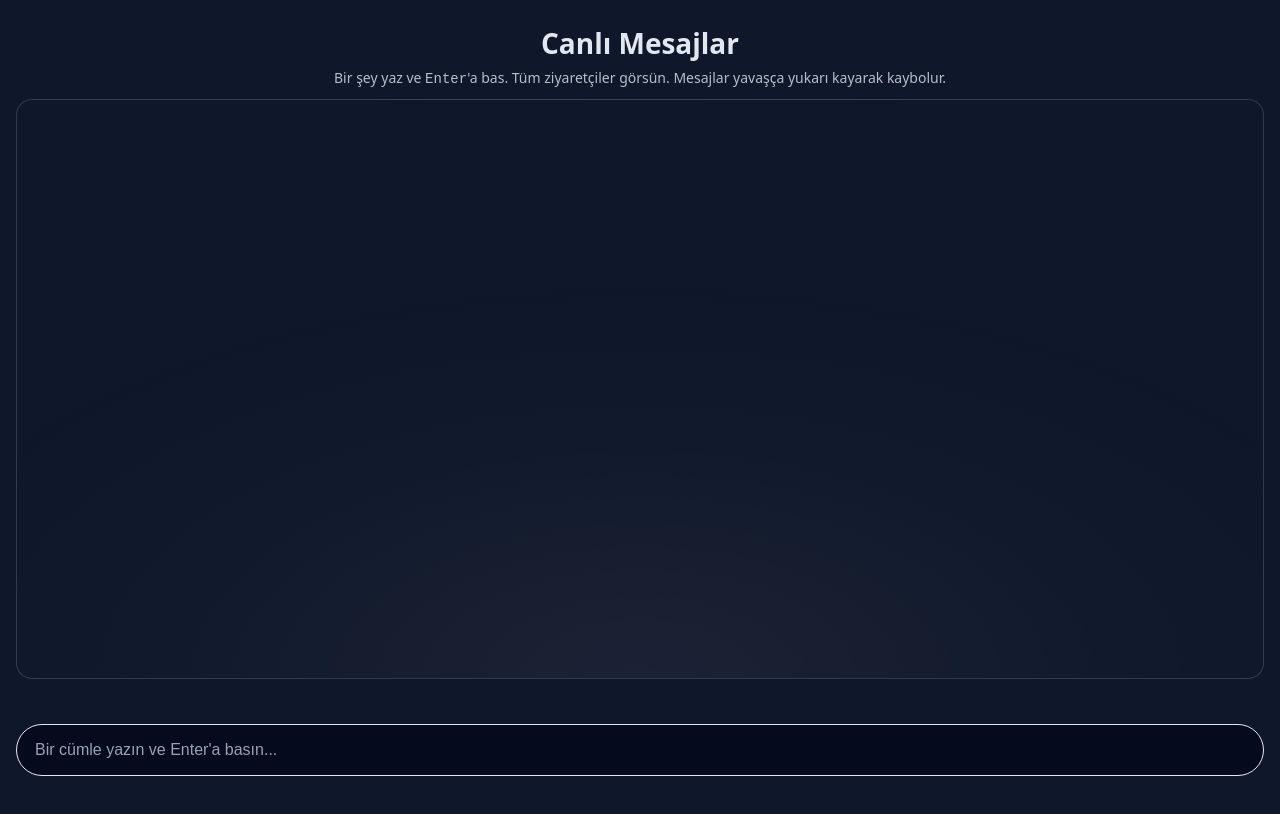
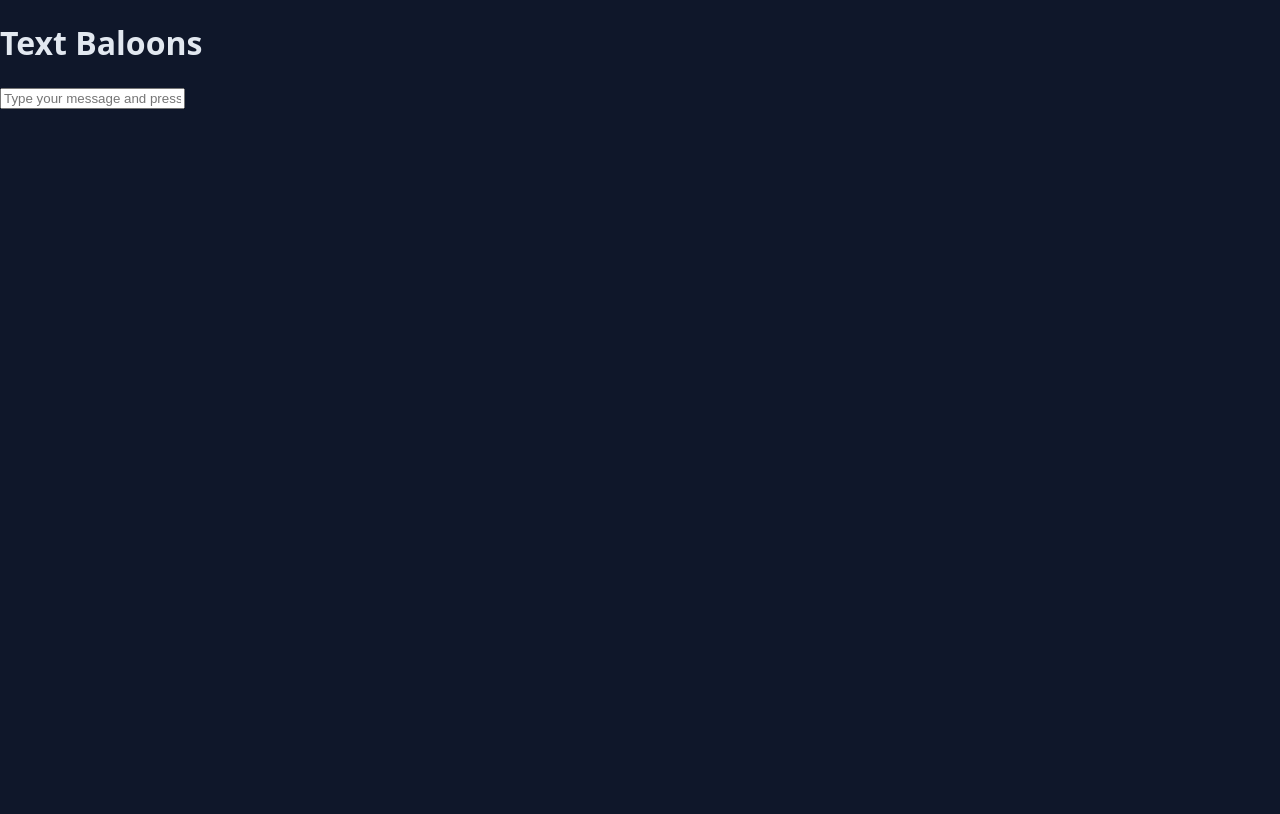
Before and after one commit to ermanatalay-ship-it/float, a website: page public/index.html in a window 1280 px wide. Drawn offline with nearby package versions, Linux system fonts and the light colour scheme; no server answers.

Commit message:
Update index.html

```diff
--- a/public/index.html
+++ b/public/index.html
@@ -1,35 +1,16 @@
-<!doctype html>
-<html lang="tr">
-  <head>
-    <meta charset="utf-8" />
-    <meta name="viewport" content="width=device-width, initial-scale=1" />
-    <title>Canlı Mesajlar</title>
-    <link rel="stylesheet" href="/styles.css" />
-  </head>
-  <body>
-    <main class="app">
-      <header class="top">
-        <h1>Canlı Mesajlar</h1>
-        <p>Bir şey yaz ve <kbd>Enter</kbd>'a bas. Tüm ziyaretçiler görsün. Mesajlar yavaşça yukarı kayarak kaybolur.</p>
-      </header>
-
-      <section class="board" id="board" aria-live="polite" aria-atomic="false"></section>
-
-      <form id="composer" autocomplete="off">
-        <input
-          id="messageInput"
-          name="message"
-          type="text"
-          placeholder="Bir cümle yazın ve Enter'a basın..."
-          maxlength="200"
-          aria-label="Mesaj girişi"
-          autofocus
-          required
-        />
-      </form>
-    </main>
-
-    <script src="/socket.io/socket.io.min.js"></script>
-    <script src="/script.js" type="module"></script>
-  </body>
+<!DOCTYPE html>
+<html lang="en">
+<head>
+    <meta charset="UTF-8">
+    <title>Text Baloons</title>
+    <link rel="stylesheet" href="styles.css">
+</head>
+<body>
+    <h1>Text Baloons</h1>
+    <div id="message-container"></div>
+    <input type="text" id="message-input" placeholder="Type your message and press Enter">
+    <script src="/socket.io/socket.io.js"></script>
+    <script src="util.js"></script>
+    <script src="script.js"></script>
+</body>
 </html>
```
